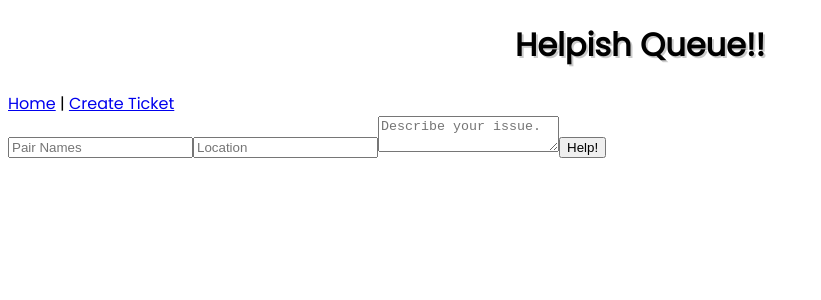
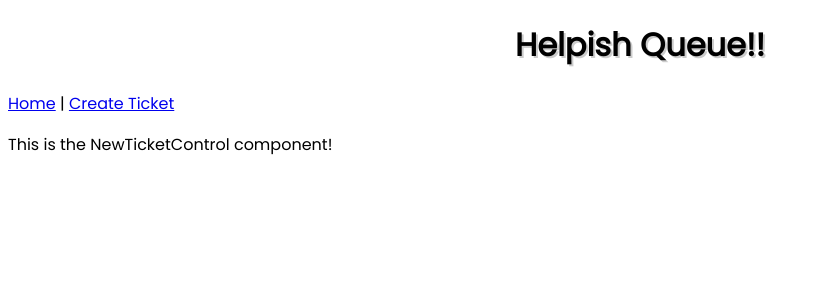
Before and after one commit to stuart-gill/react-help-queue, a React app: page /#/newticket in a window 1280 px wide. Shown: the top 300 px of the page, without its empty margins (0-821 px from the left). Built offline with nearby package versions, Linux system fonts and the light colour scheme.

Commit message:
add NewTicketControl stateful class component

```diff
--- a/src/components/App.jsx
+++ b/src/components/App.jsx
@@ -1,7 +1,7 @@
 import React from "react";
 import TicketList from "./TicketList";
 import Header from "./Header";
-import NewTicketForm from "./NewTicketForm";
+import NewTicketControl from "./NewTicketControl";
 //Route is primary building block of ReactRouter
 //Switch determines which route matches the path the user is requesting... if we have multiple routes, they should should reside within a switch components, which allows the router to iterate through them and locate correct route
 import { Switch, Route } from "react-router-dom";
@@ -20,7 +20,7 @@
       <Switch>
         {/* must include "exact" when partial path is shared by other paths */}
         <Route exact path="/" component={TicketList} />
-        <Route path="/newticket" component={NewTicketForm} />
+        <Route path="/newticket" component={NewTicketControl} />
       </Switch>
     </div>
   );
--- /dev/null
+++ b/src/components/NewTicketControl.jsx
@@ -0,0 +1,23 @@
+import React from 'react';
+
+class NewTicketControl extends React.Component {
+
+    constructor(props) {
+        //super is called to access parent class's constructor... in this case super accesses the React.Component constructor. This ensures our component is instantiated will all the ReactComponent functionality
+        super(props);
+        //you can have more than one state, comma separated inside the curlies
+        this.state = {
+            formVisibleOnPage: false
+        };
+    }
+
+    render() {
+        return (
+            <div>
+                <p>This is the NewTicketControl component!</p>
+            </div>
+        );
+    }
+}
+
+export default NewTicketControl;
```
Also changed, not shown: 1 other file (tests, documents, lock files or other folders).
